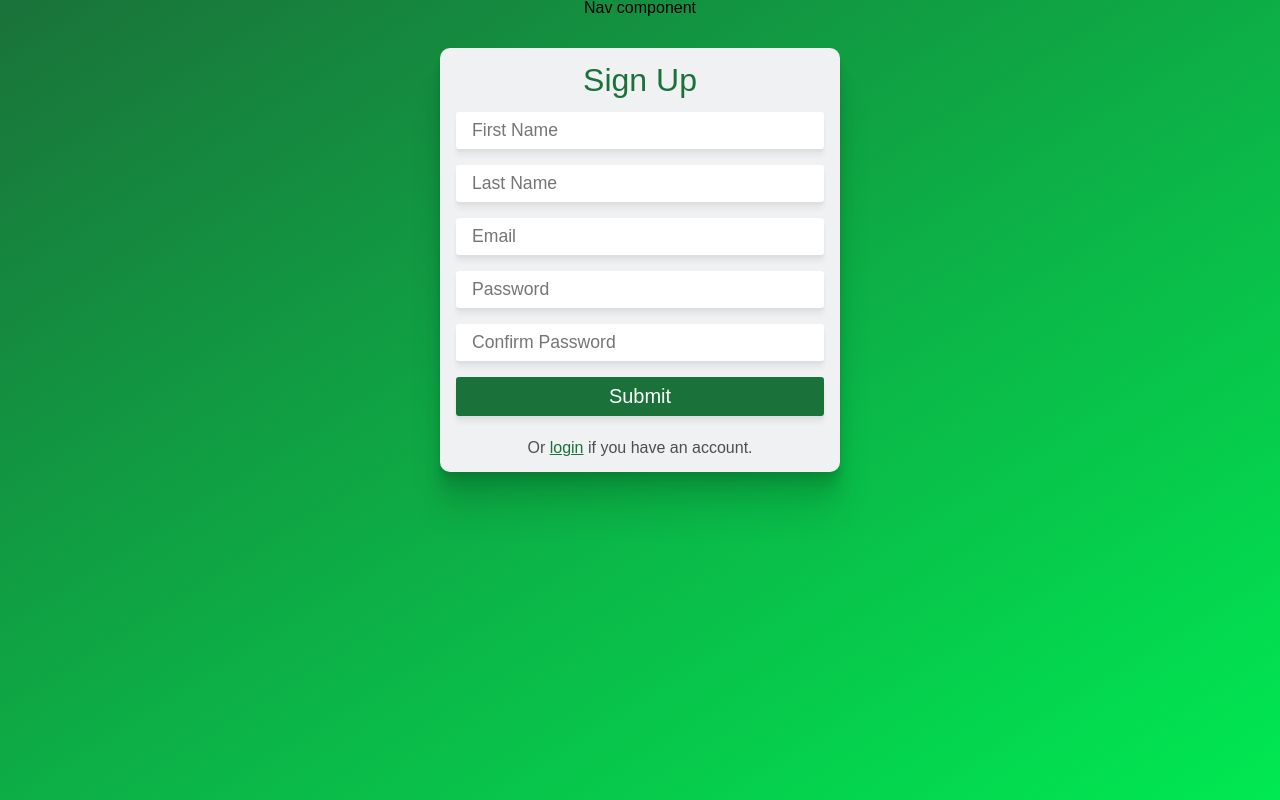
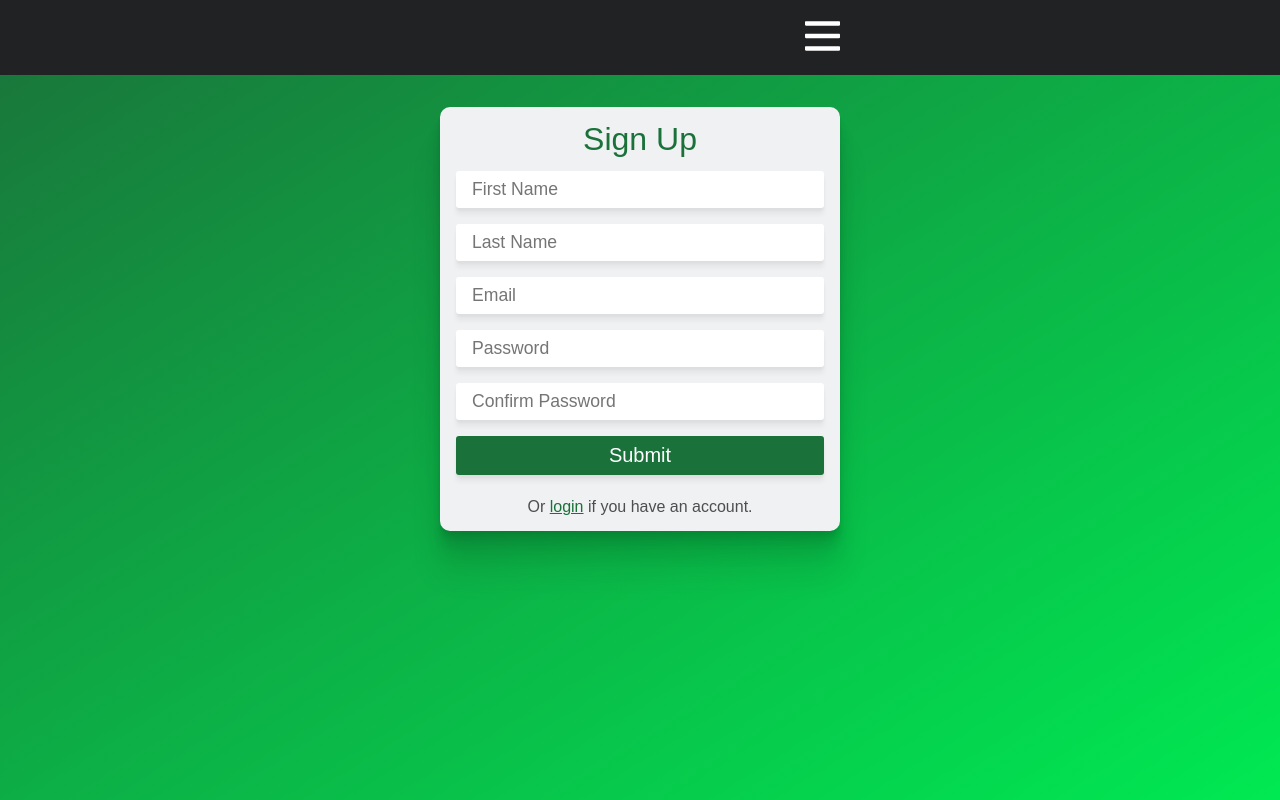
Before and after one commit to dkersten/golf-scorecard-frontend-v2, a React (Create React App) app: page /signup in a window 1280 px wide. Built offline with nearby package versions, Linux system fonts and the light colour scheme; no server answers.

Commit message:
worked out basic nav component functionaility

```diff
--- a/src/components/Nav.js
+++ b/src/components/Nav.js
@@ -1,10 +1,53 @@
-import React from 'react';
+import React, { useState } from 'react';
+import { NavLink } from 'react-router-dom';
 
 const Nav = (props) => {
 
+    const [openNav, setOpenNav] = useState(false);
+
+    const toggleNav = () => {
+        setOpenNav(!openNav)
+    }
+
+    const toggleIcon = () => {
+        if (openNav === false) {
+            return(
+                <svg onClick={toggleNav} xmlns="http://www.w3.org/2000/svg" viewBox="0 0 448 512"><path d="M436 124H12c-6.627 0-12-5.373-12-12V80c0-6.627 5.373-12 12-12h424c6.627 0 12 5.373 12 12v32c0 6.627-5.373 12-12 12zm0 160H12c-6.627 0-12-5.373-12-12v-32c0-6.627 5.373-12 12-12h424c6.627 0 12 5.373 12 12v32c0 6.627-5.373 12-12 12zm0 160H12c-6.627 0-12-5.373-12-12v-32c0-6.627 5.373-12 12-12h424c6.627 0 12 5.373 12 12v32c0 6.627-5.373 12-12 12z"/></svg>
+            )
+        } else {
+            return(
+                <svg onClick={toggleNav} xmlns="http://www.w3.org/2000/svg" viewBox="0 0 320 512"><path d="M207.6 256l107.72-107.72c6.23-6.23 6.23-16.34 0-22.58l-25.03-25.03c-6.23-6.23-16.34-6.23-22.58 0L160 208.4 52.28 100.68c-6.23-6.23-16.34-6.23-22.58 0L4.68 125.7c-6.23 6.23-6.23 16.34 0 22.58L112.4 256 4.68 363.72c-6.23 6.23-6.23 16.34 0 22.58l25.03 25.03c6.23 6.23 16.34 6.23 22.58 0L160 303.6l107.72 107.72c6.23 6.23 16.34 6.23 22.58 0l25.03-25.03c6.23-6.23 6.23-16.34 0-22.58L207.6 256z"/></svg>
+            )
+        }
+    }
+
+    const closeNavMenu = () => {
+        setOpenNav(!openNav)
+    }
+
+    const handleLogOut = () => {
+        // logoutFunc()
+    }
+
+    const navOpen = () => {
+        return(
+            <div onClick={closeNavMenu} className="nav-links">
+                <ul>
+                    <li>Test</li>
+                </ul>
+            </div>
+        )
+    }
 
     return(
-        <nav>Nav component</nav>
+        <nav>
+            <div className="inner-container">
+                <div className="btn-container">
+                    { toggleIcon() }
+                    { openNav ? navOpen() : null }
+                </div>
+            </div>
+        </nav>
     )
 }
 
--- a/src/styles/global.scss
+++ b/src/styles/global.scss
@@ -93,3 +93,4 @@ body {
 
 @import './landing.scss';
 @import './auth.scss';
+@import './nav.scss';
--- /dev/null
+++ b/src/styles/nav.scss
@@ -0,0 +1,64 @@
+@import './variables.scss';
+
+nav {
+    background: $color-grey-darker;
+    position: relative;
+
+    * {
+        text-align: right;
+    }
+
+    .inner-container {
+        display: flex;
+        padding-top: 1rem;
+        padding-bottom: 1rem;
+        margin-top: 0;
+    }
+
+    .btn-container {
+        margin-left: auto;
+    }
+
+    svg {
+        fill: $color-white;
+        height: 40px;
+
+        &:hover {
+            cursor: pointer;
+        }
+    }
+
+    .nav-links {
+        display: block;
+        position: absolute;
+        bottom: -4.5rem;
+        right: 5%;
+        width: 90% ;
+        background-color: $color-grey-darker;
+        border-radius: 0 0 $border-radius-sm $border-radius-sm;
+        box-shadow: $box-shadow-nat;
+
+        li {
+            padding: $vertical-space-sm;
+            text-align: right;
+            color: $color-white;
+
+            &:first-of-type {
+                margin-top: $vertical-space-md;
+            }
+
+            &:not(:last-of-type) {
+                border-bottom: 1px solid $color-grey-lighter;
+            }
+
+            a {
+                text-decoration: none;
+                color: $color-white;
+            }
+        }
+    }
+
+    .close {
+        height: 0;
+    }
+}
```
